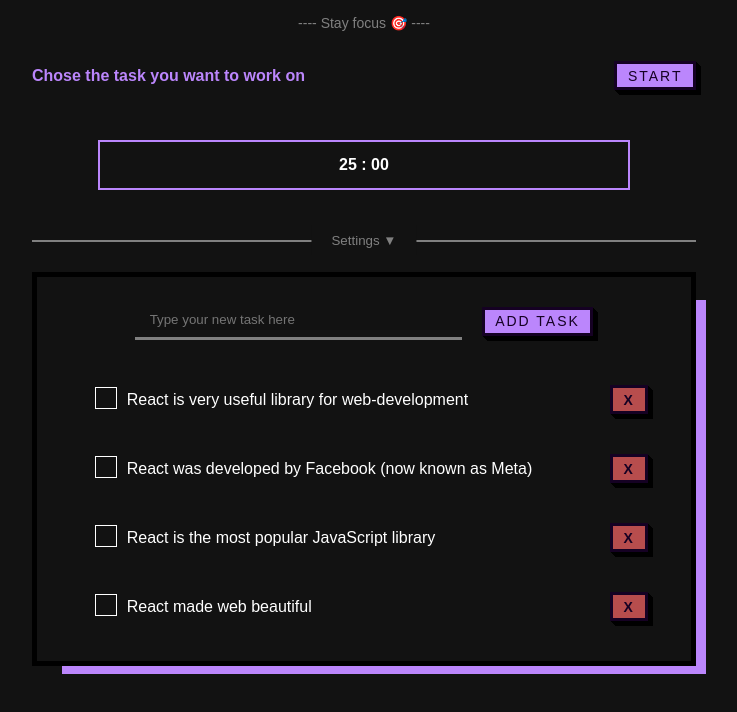
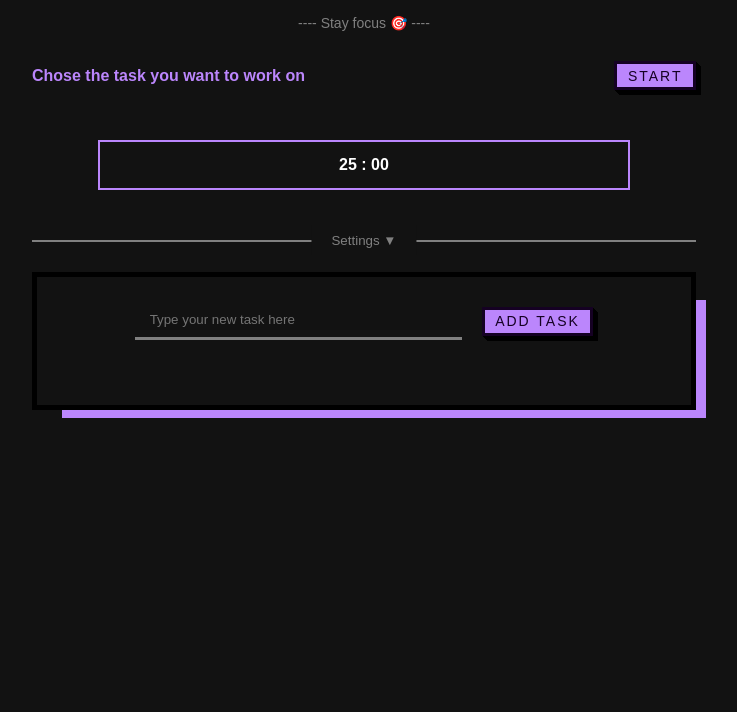
Before and after one commit to antonkhomenko/PomodoroTaskTracker, a React (Vite) app: page / in a window 1280 px wide. Shown: the top 712 px of the page, without its empty margins (276-1013 px from the left). Built offline with nearby package versions, Linux system fonts and the light colour scheme.

Commit message:
final release v.1

```diff
--- a/src/App.jsx
+++ b/src/App.jsx
@@ -6,15 +6,9 @@
 import Modal from "./components/Modal/Modal.jsx";
 
 
-const data = [
-    {id: 1, text: 'React is very useful library for web-development', isSelected: false},
-    {id: 2, text: 'React was developed by Facebook (now known as Meta)', isSelected: false},
-    {id: 3, text: 'React is the most popular JavaScript library', isSelected: false},
-    {id: 4, text: 'React made web beautiful', isSelected: false},
-]
 
 function App(props) {
-    const [tasks, setTasks] = useState([...data]);
+    const [tasks, setTasks] = useState([]);
     const [chosenTask, setChosenTask] = useState('');
     const [modalActive, setModalActive] = useState(false);
     const resetTimer = useRef(null);
--- a/src/components/Modal/Modal.jsx
+++ b/src/components/Modal/Modal.jsx
@@ -27,7 +27,7 @@
 
     return (
         <div className={classes.modal} onClick={() => setActive(false)}>
-            <div className={classes.modal__content}>
+            <div className={classes.modal__content} onClick={(e) => e.stopPropagation()}>
                 <h1>Are you finished the task ?</h1>
                 <div className={classes.control}>
                     <button className={classes.btn} onClick={taskComplete}>
--- a/src/components/Modal/Modal.module.css
+++ b/src/components/Modal/Modal.module.css
@@ -14,6 +14,7 @@
 
 .modal__content {
     width: 50%;
+    max-width: 700px;
     background-color: black;
     border: 8px solid #bb86fc;
     padding: 100px 30px;
@@ -23,6 +24,8 @@
     justify-content: center;
     gap: 30px;
 }
+
+
 
 .control {
     display: flex;
--- a/src/components/Timer/Timer.jsx
+++ b/src/components/Timer/Timer.jsx
@@ -21,6 +21,10 @@
     useClearTimer(timeLeft, setTimeLeft, timeBegin, intervalRef, setIsStart, activeModal);
 
     function startTimer() {
+        if(!chosenTask) {
+            alert('chose your task first');
+            return;
+        }
         if(isStart) {
             clearInterval(intervalRef.current);
             setIsStart(false);
--- a/src/components/TimerSettings/TimerSettings.jsx
+++ b/src/components/TimerSettings/TimerSettings.jsx
@@ -26,6 +26,7 @@
         const newTime = minutes * 60 + seconds;
         setter(newTime);
         setTimeBegin(newTime);
+        setShowSettings(false);
     }
 
 
```
